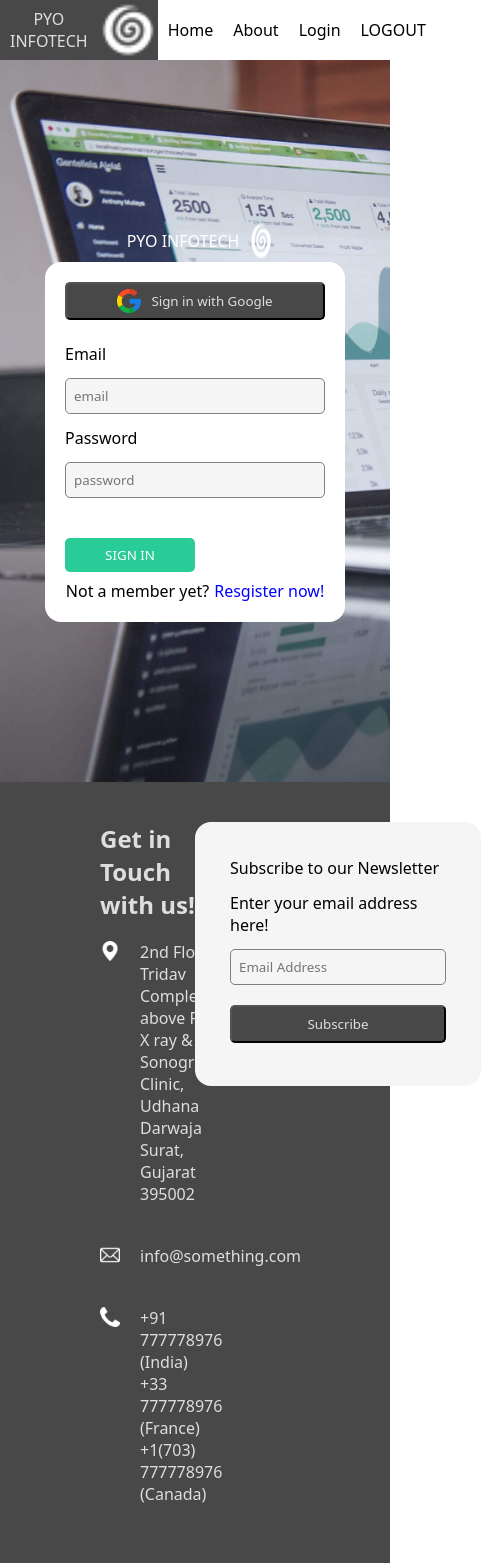
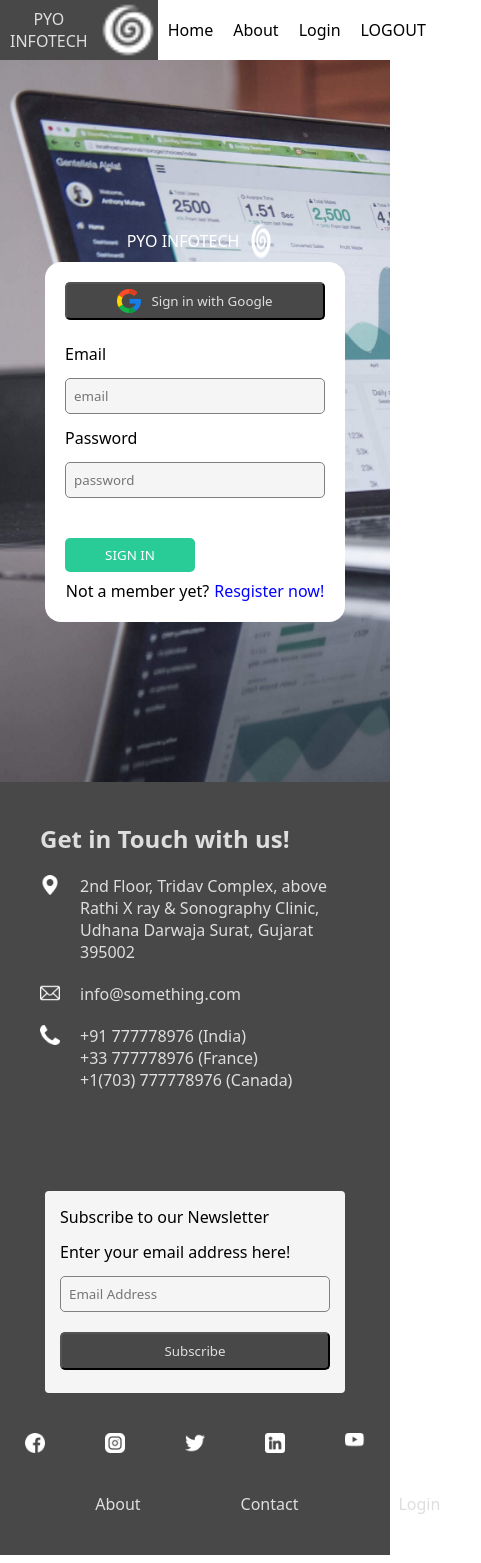
Before and after one commit to sharonkorir/dashboard_project, a React (Vite) app: page / in a window 390 px wide. Shown: the top 1563 px of the page, 481 px wide, since content can reach past the window. Built offline with nearby package versions, Linux system fonts and the light colour scheme.

Commit message:
Fix: make footer responsive

```diff
--- a/src/pages/login/Login.jsx
+++ b/src/pages/login/Login.jsx
@@ -70,11 +70,19 @@ export default function Login() {
           style={{
             display: "flex",
             padding: "20px",
-            justifyContent: "space-between",
+            justifyContent: "center",
+            flexWrap: "wrap",
+            alignItems: "center",
+            gap: "100px",
           }}
         >
-          <div style={{ width: "50%", paddingLeft: "40px" }}>
-            <h2 style={{ paddingLeft: "20px" }}>Get in Touch with us!</h2>
+          <div
+            style={{
+              flex: 1,
+              maxWidth: "600px",
+            }}
+          >
+            <h2>Get in Touch with us!</h2>
             <div className="footer-section">
               <img src={pin} />
               <p>
--- a/src/pages/login/login.css
+++ b/src/pages/login/login.css
@@ -68,9 +68,10 @@ form {
   background-color: whitesmoke;
   color: black;
   height: fit-content;
-  border-radius: 1rem;
-  padding: 20px;
-  margin-right: 40px;
+  border-radius: 0.25rem;
+
+  flex: 1;
+  max-width: 300px;
 }
 
 .card {
@@ -167,7 +168,7 @@ label {
 
 .footer-section {
   display: flex;
-  padding: 20px;
+  padding: 20px 0 0;
   gap: 20px;
 }
 
```
